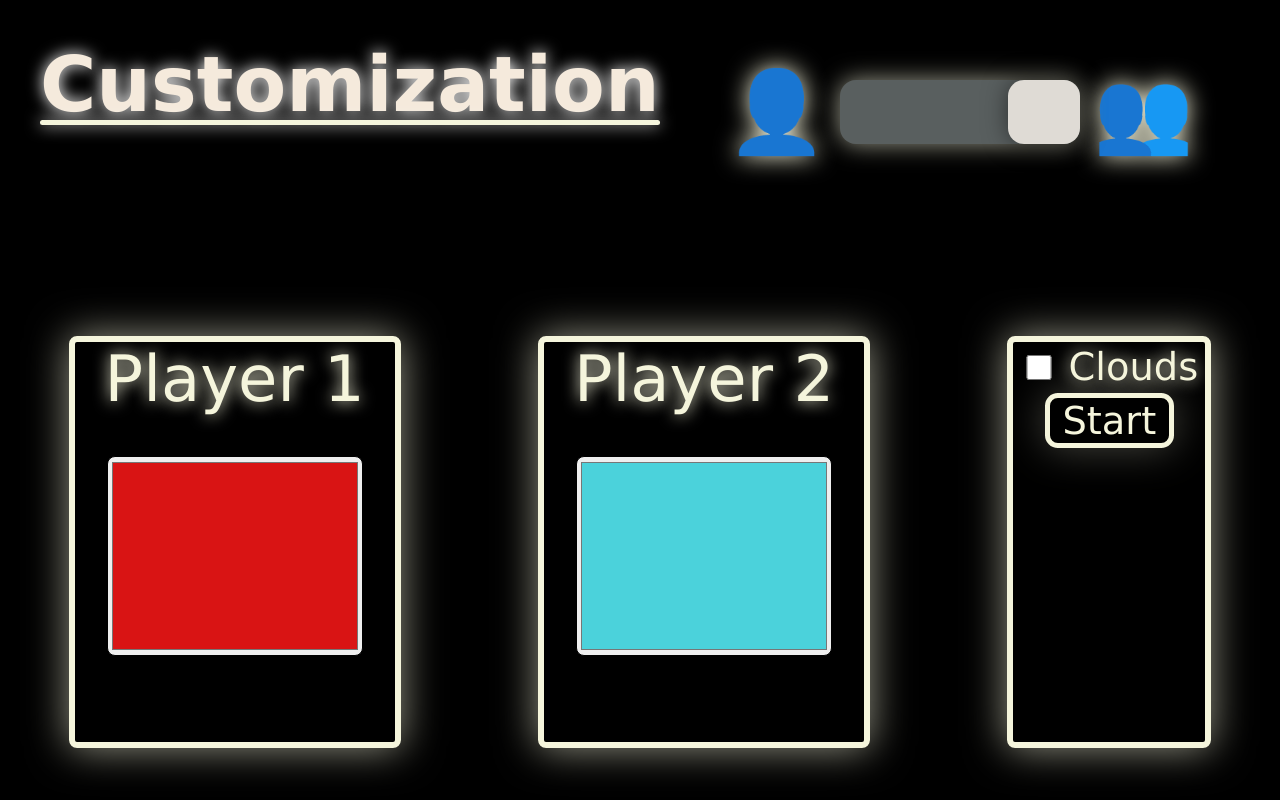
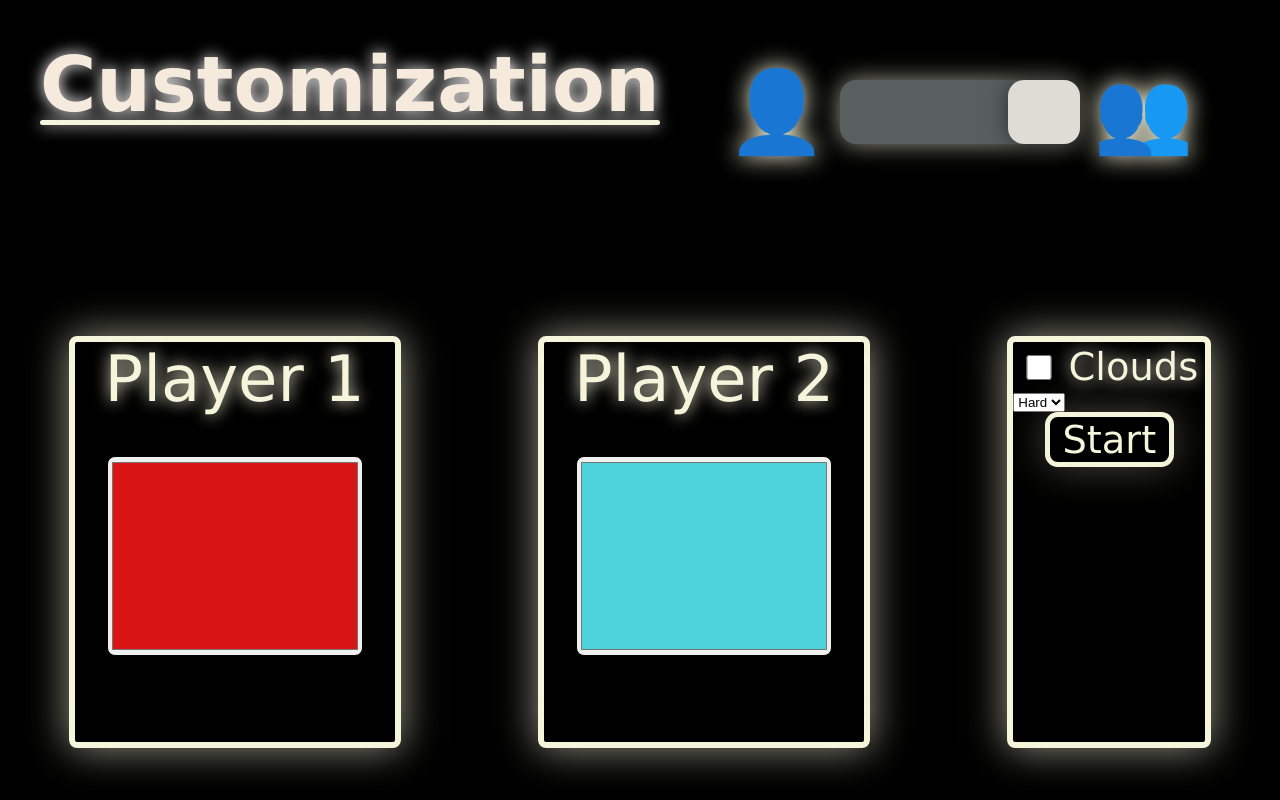
Before and after one commit to NimbleValley/cheeriosoccer, a plain HTML site: page index.html in a window 1280 px wide. Both pictures are taken after a click on the element "Start". Drawn offline with nearby package versions, Linux system fonts and the light colour scheme; animation ran at ten frames a second.

Commit message:
Added difficulties

```diff
--- a/index.html
+++ b/index.html
@@ -42,6 +42,10 @@
             <div id="game-settings" class="menu-item">
                 <input type="checkbox" id="cloud-select" name="checkbox" value="0" class="check">
                 <label for="cloud-select" class="game-setting-label"> Clouds </label>
+                <select id="difficulty-select">
+                    <option value="hard">Hard</option>
+                    <option value="easy">Easy</option>
+                </select>
                 <div id="start-game-button" onClick="whiteFade()">Start</div>
             </div>
         </div>
--- a/menu.js
+++ b/menu.js
@@ -37,6 +37,7 @@ async function whiteFade() {
     localStorage.setItem("multiplayer", !singlePlayer);
     localStorage.setItem("color-one", document.getElementById("player-one-color").value);
     localStorage.setItem("color-two", document.getElementById("player-two-color").value);
+    localStorage.setItem("difficulty", document.getElementById("difficulty-select").value);
 
     open("game.html", "_self");
 }
```
